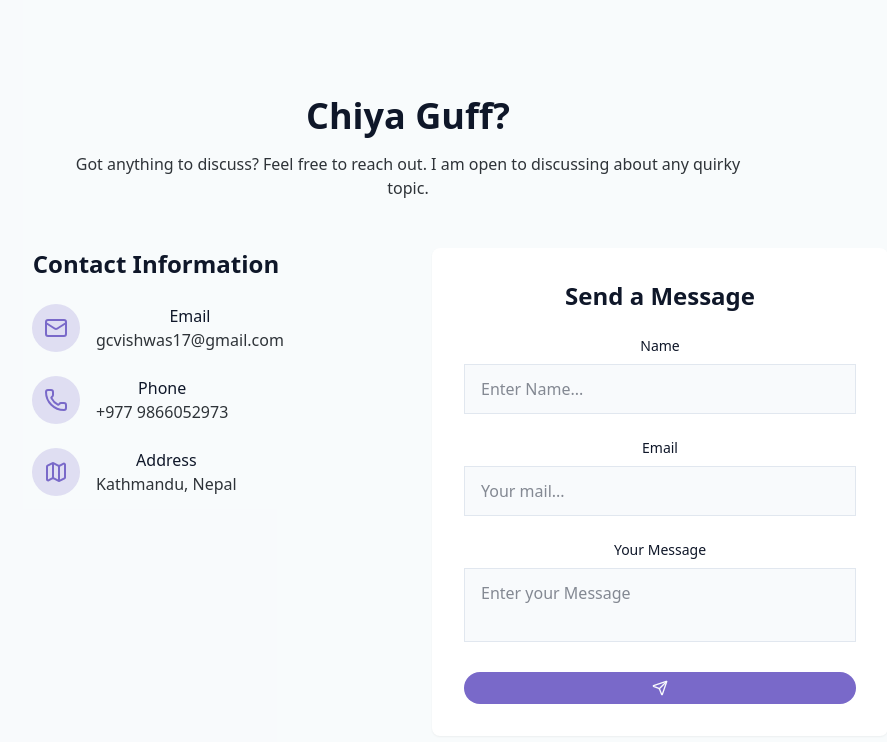
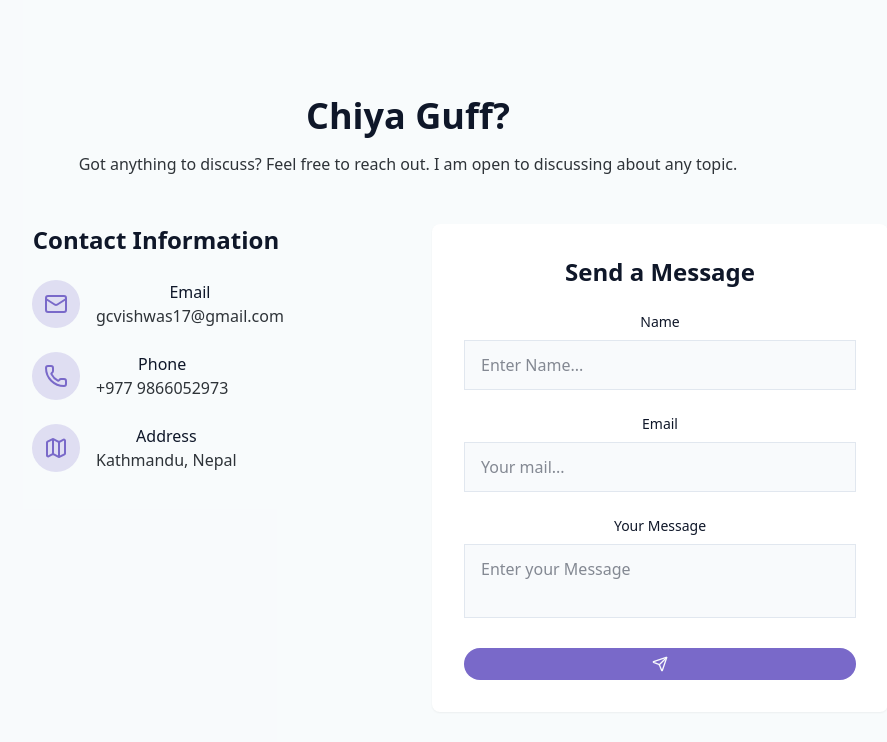
Before and after one commit to Gcvishwas/Portfolio, a React (Vite) app: page /contact in a window 1280 px wide. Shown: the top 742 px of the page, without its empty margins (232-1119 px from the left). Built offline with nearby package versions, Linux system fonts and the light colour scheme.

Commit message:
Wording changes

```diff
--- a/src/Components/Contact.tsx
+++ b/src/Components/Contact.tsx
@@ -10,7 +10,7 @@ const Contact = () => {
         </h2>
         <p className="text-center text-muted-foreground mb-12 max-w-2xl mx-auto">
           Got anything to discuss? Feel free to reach out. I am open to
-          discussing about any quirky topic.
+          discussing about any topic.
         </p>
         <div className="grid grid-cols-1 md:grid-cols-2 gap-12">
           <div className="space-y-8">
```
